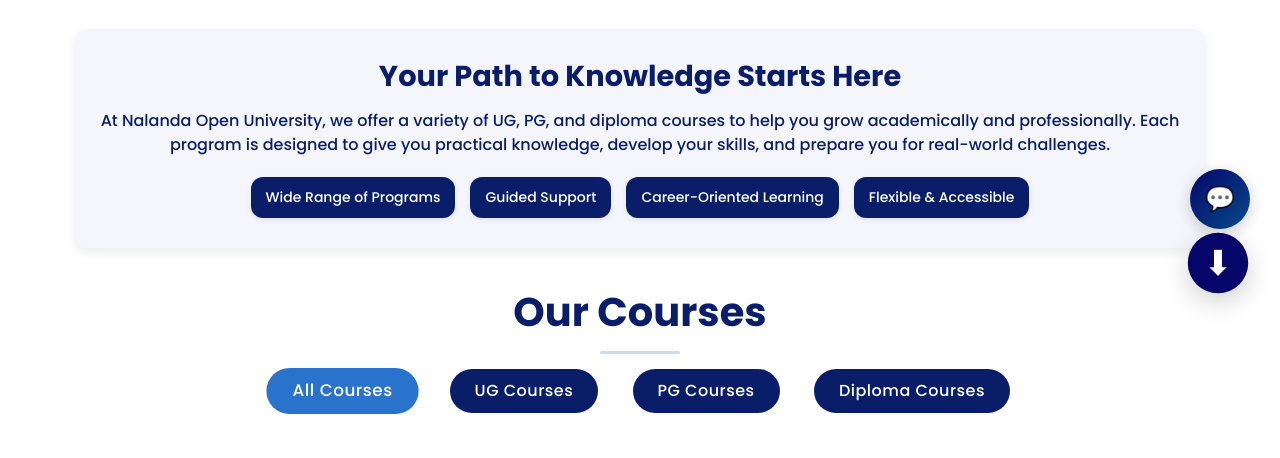
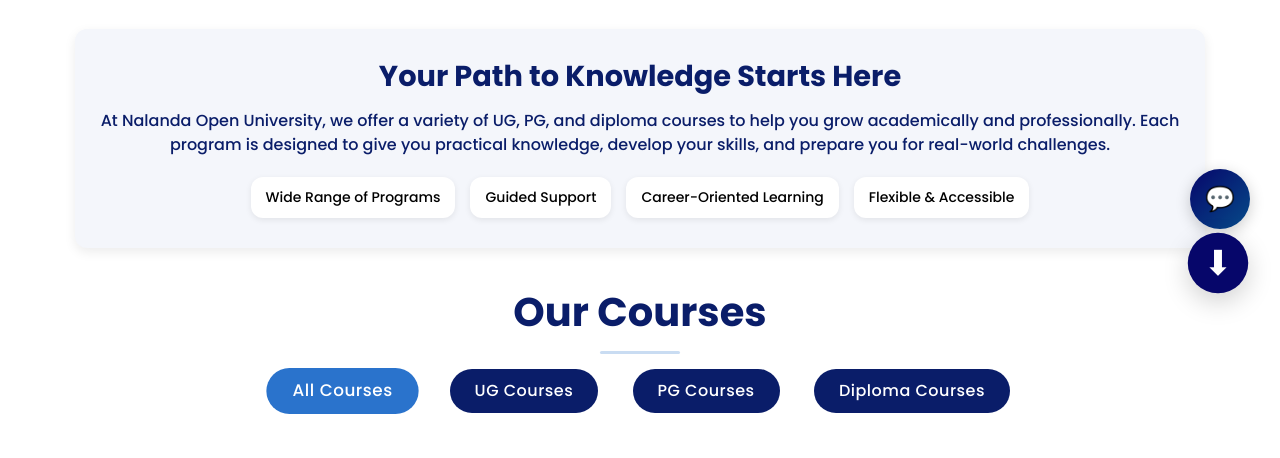
Before and after one commit to khushi2488/Learning-Management-System-Nalanda-Open-University-, a Django app: page /courses/ in a window 1280 px wide. Shown: the part 481-939 px from the top of the page. Run offline with Django 4.2, Linux system fonts and the light colour scheme; some libraries are stand-ins or nearby versions.

Commit message:
changed the text color and alignment

```diff
--- a/nouapp/templates/courses.html
+++ b/nouapp/templates/courses.html
@@ -93,13 +93,13 @@
   }
 
   .courses-info ul li {
-    background: #0a1d69;
+    background: #fff;
     padding: 12px 18px;
     border-radius: 25px;
-    display: flex;
-    align-items: center;
+
     font-weight: 500;
-    color: #fff;
+    color: #000;
+    text-align: center;
     box-shadow: 0 2px 6px rgba(0, 0, 0, 0.08);
     transition: transform 0.3s ease, box-shadow 0.3s ease;
     cursor: default;
@@ -288,8 +288,8 @@ hr {
 }
 
 .courses-info ul li {
-  background: #0a1d69;
-  color: #fff;
+  background: #fff;
+  color: #000;
   padding: 10px 15px;
   border-radius: 12px;
   font-size: 14px;
```
